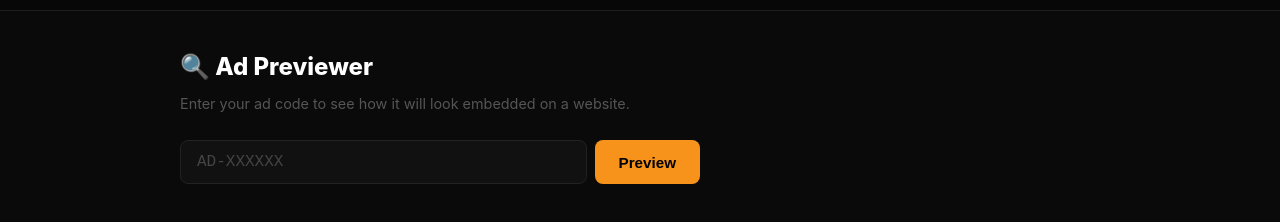
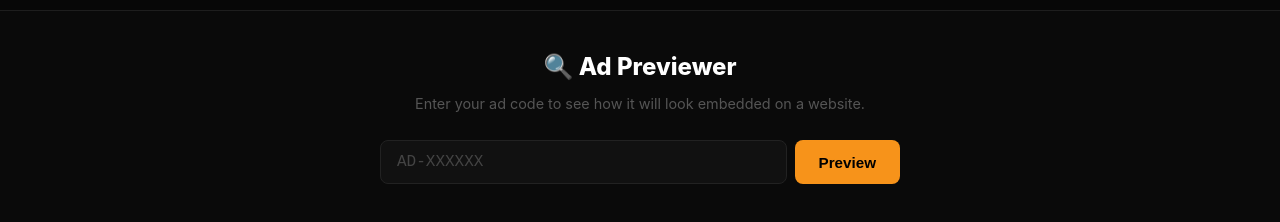
Before and after one commit to claudio-neo/sats4ads, a website: page web/preview.html in a window 1280 px wide. Shown: the part 44-266 px from the top of the page. Drawn offline with Linux system fonts and the light colour scheme.

Commit message:
fix: center preview page content

```diff
--- a/web/preview.html
+++ b/web/preview.html
@@ -22,15 +22,15 @@
 :root{--bg:#0a0a0a;--bg2:#111;--bd:#222;--or:#f7931a;--tx:#e0e0e0;--mu:#555}
 body{background:var(--bg);color:var(--tx);min-height:100vh;padding:5.5rem 1.5rem 3rem;font-family:-apple-system,BlinkMacSystemFont,'Segoe UI',sans-serif}
 .wrap{max-width:920px;margin:0 auto}
-.pt{font-size:1.5rem;font-weight:800;color:#fff;margin-bottom:.35rem}
-.ps{font-size:.9rem;color:var(--mu);margin-bottom:1.75rem}
-.sb{display:flex;gap:.5rem;max-width:520px;margin-bottom:.5rem}
+.pt{font-size:1.5rem;font-weight:800;color:#fff;margin-bottom:.35rem;text-align:center}
+.ps{font-size:.9rem;color:var(--mu);margin-bottom:1.75rem;text-align:center}
+.sb{display:flex;gap:.5rem;max-width:520px;margin:0 auto .5rem}
 .sb input{flex:1;padding:.75rem 1rem;background:var(--bg2);border:1px solid var(--bd);border-radius:8px;color:#fff;font-size:1rem;font-family:monospace;text-transform:uppercase;letter-spacing:1px;outline:none}
 .sb input:focus{border-color:var(--or)}
 .sb input::placeholder{text-transform:none;letter-spacing:0;color:#444}
 .sb button{padding:.75rem 1.5rem;background:var(--or);color:#000;font-weight:700;border:none;border-radius:8px;cursor:pointer;font-size:.95rem;white-space:nowrap}
 .sb button:hover{opacity:.85}
-#err{font-size:.87rem;color:#e74c3c;display:none;margin-bottom:.75rem}
+#err{font-size:.87rem;color:#e74c3c;display:none;margin-bottom:.75rem;text-align:center}
 #pa{display:none;margin-top:2rem}
 .bc{background:#161616;border:1px solid var(--bd);border-radius:12px 12px 0 0;padding:.65rem 1rem;display:flex;align-items:center;gap:.65rem}
 .dots{display:flex;gap:5px}.dot{width:11px;height:11px;border-radius:50%}
```
